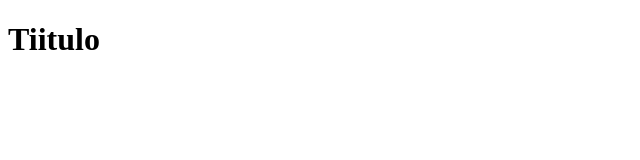
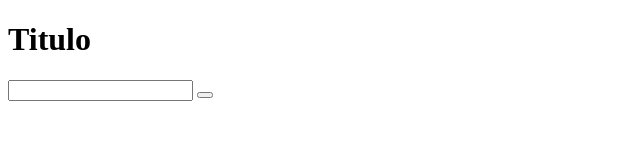
Before and after one commit to SergioZVG/ejemploGit, a plain HTML site: page index.html in a window 1280 px wide. Shown: the whole page, without its empty margins (0-640 px from the left). Drawn offline with Linux system fonts and the light colour scheme.

Commit message:
se agrego una funcion

```diff
--- a/index.html
+++ b/index.html
@@ -6,6 +6,8 @@
     <title>Document</title>
 </head>
 <body>
-    <h1>Tiitulo</h1>
+    <h1>Titulo</h1>
+    <input type="text" id="1"/>
+    <button onclick="funcion()"></button>
 </body>
 </html>
--- a/script.js
+++ b/script.js
@@ -1 +1,6 @@
 console.log("dentro");
+
+function funcion() {
+    var input = document.getElementById("1").value
+    console.log(input)
+}
```
